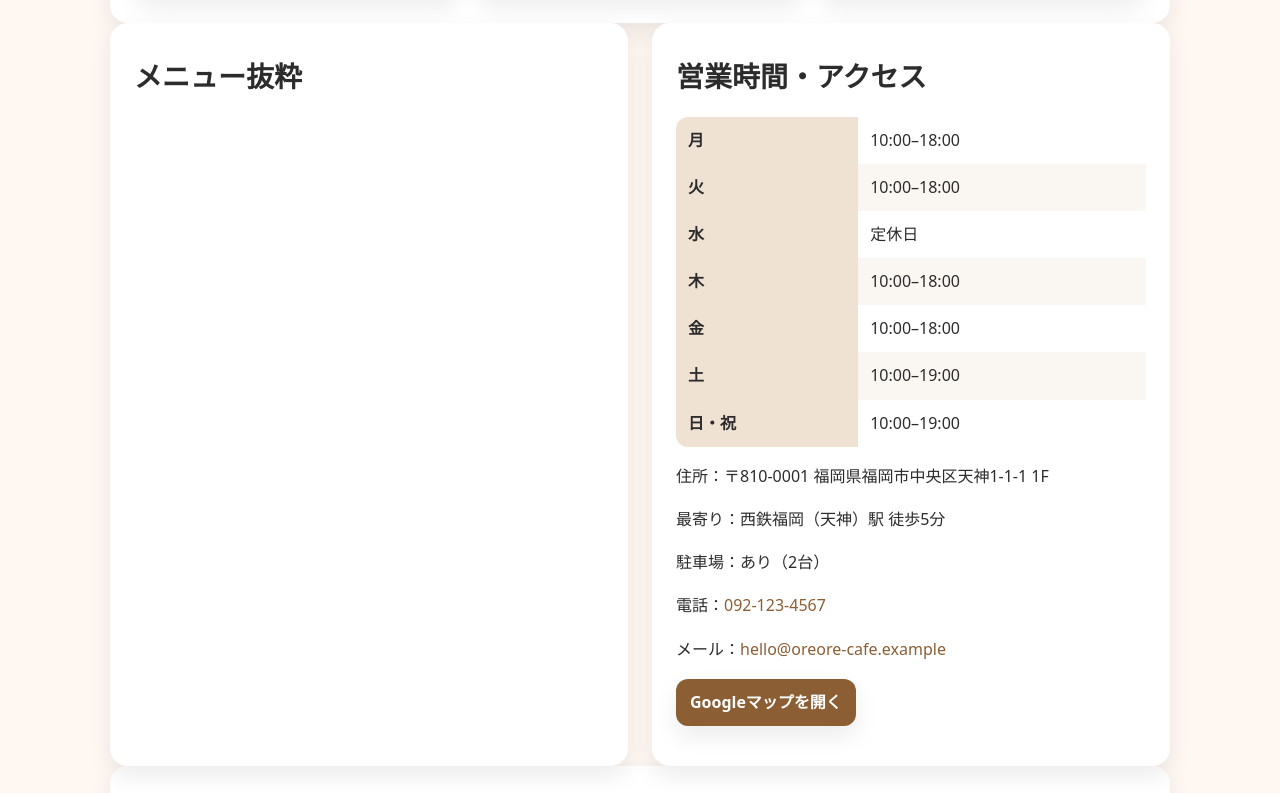
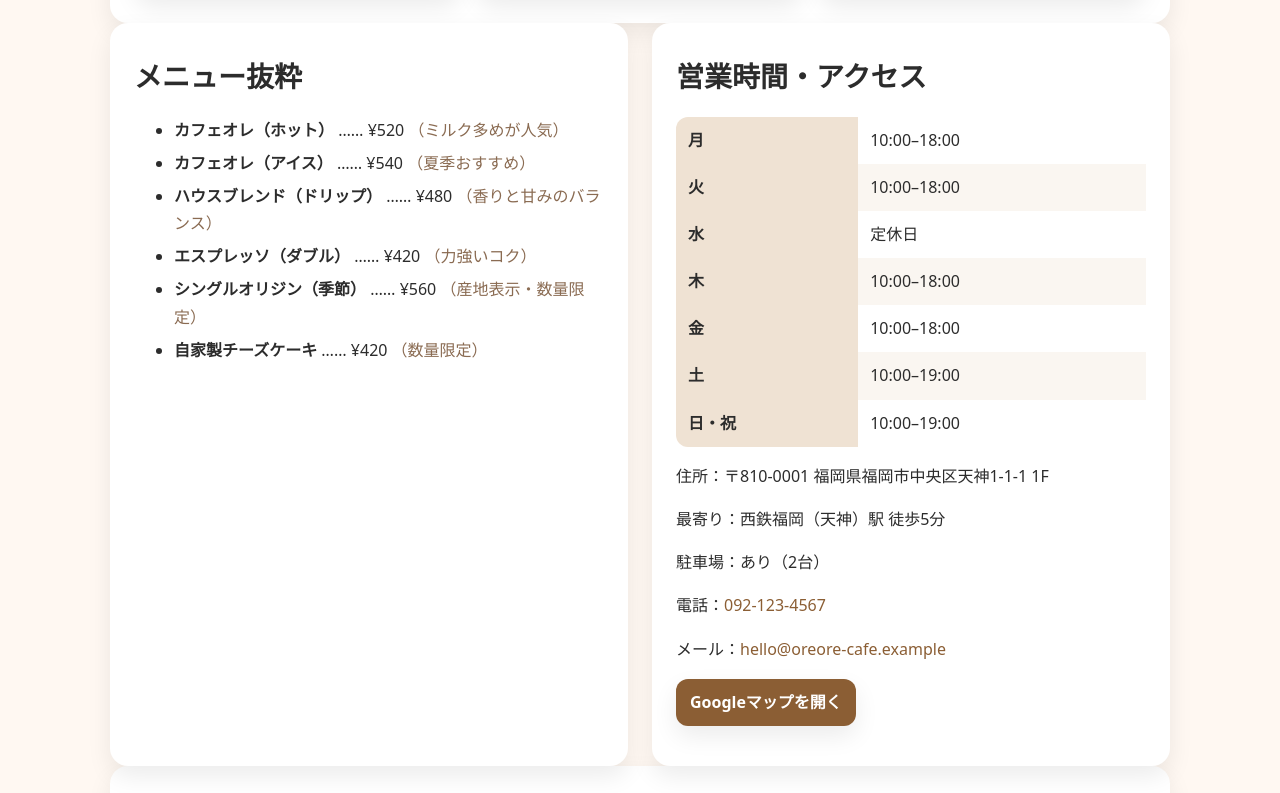
Before and after one commit to inokimura-com/SUNABACONET, a plain HTML site: page index.html in a window 1280 px wide. Shown: the part 1006-1799 px from the top of the page. Drawn offline with Linux system fonts and the light colour scheme.

Commit message:
Update index.html

```diff
--- a/index.html
+++ b/index.html
@@ -105,6 +105,16 @@
       {title:"こだわりの豆",text:"中深煎り中心、季節のシングルも入替。ハンドドリップで丁寧に抽出。",img:"beans"},
       {title:"くつろぎ空間",text:"お一人でも入りやすい落ち着いた店内。テイクアウトもご用意。",img:"interior"}
     ],
+    /* ▼追加ここから（メニュー6品のダミー） */
+    menu:[
+      {name:"カフェオレ（ホット）",        price:"¥520", note:"ミルク多めが人気"},
+      {name:"カフェオレ（アイス）",        price:"¥540", note:"夏季おすすめ"},
+      {name:"ハウスブレンド（ドリップ）",  price:"¥480", note:"香りと甘みのバランス"},
+      {name:"エスプレッソ（ダブル）",      price:"¥420", note:"力強いコク"},
+      {name:"シングルオリジン（季節）",    price:"¥560", note:"産地表示・数量限定"},
+      {name:"自家製チーズケーキ",          price:"¥420", note:"数量限定"}
+    ],
+    /* ▲追加ここまで */
     news:[
       "季節限定：ハニーラテ販売中",
       "豆の量り売り 100g〜（ブレンド／シングル）",
```
